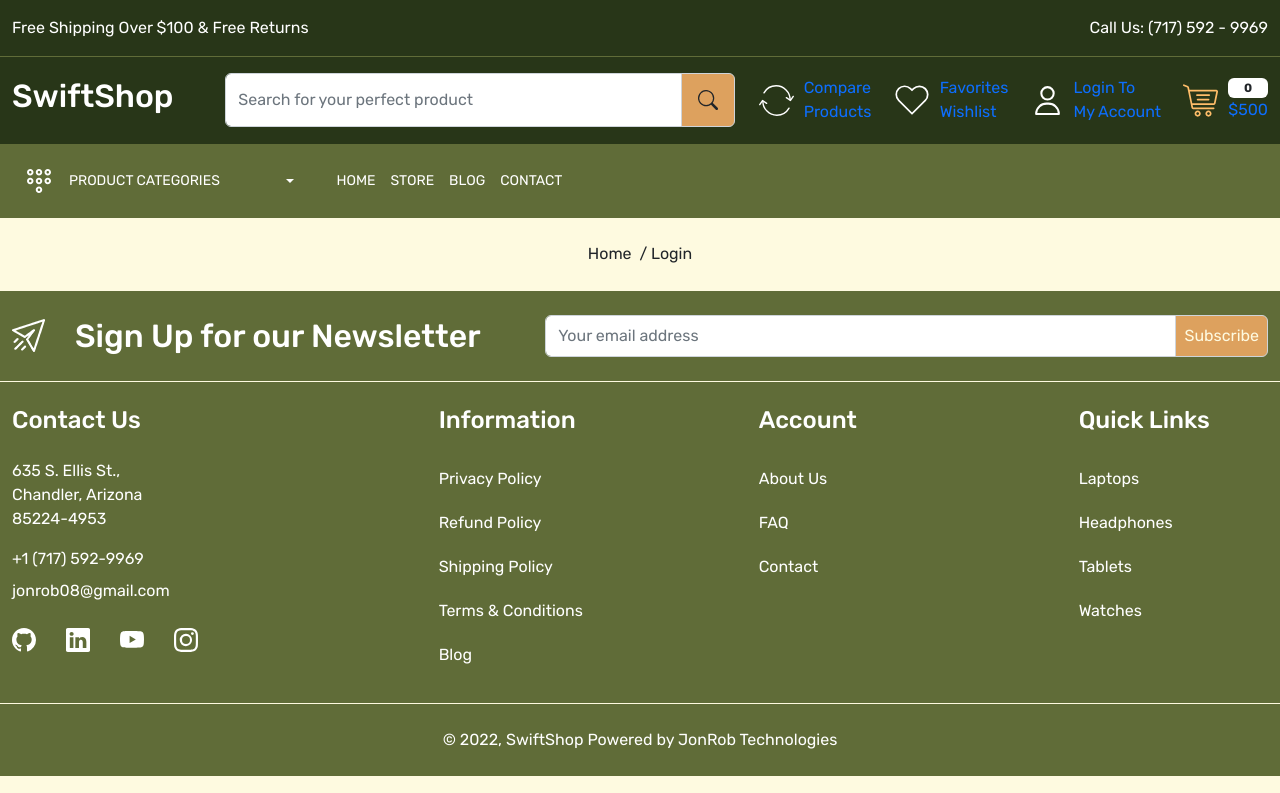
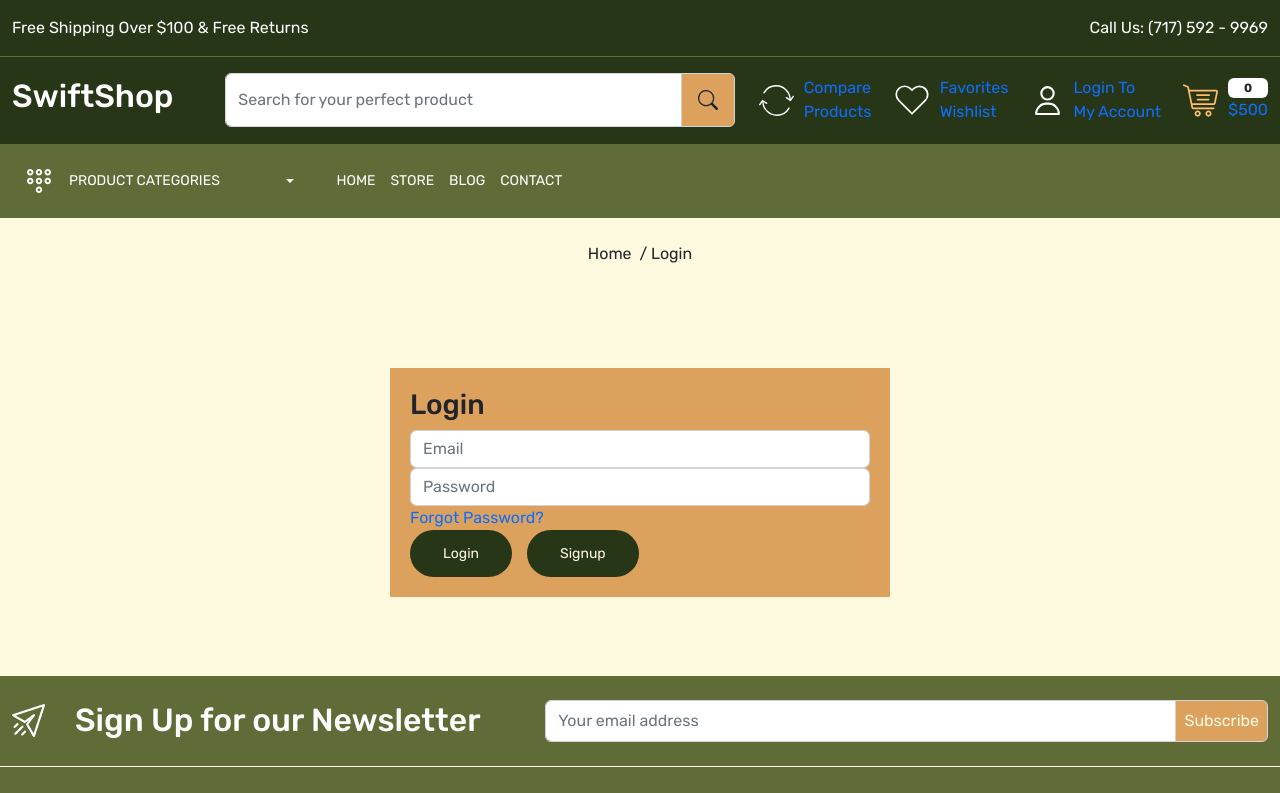
Before and after one commit to jonrob08/SwiftShop, a React (Create React App) app in the folder swiftshop/: page /login in a window 1280 px wide. Shown: the top 793 px of the page. Built offline with nearby package versions, Linux system fonts and the light colour scheme; a web font is replaced by a local one.

Commit message:
set up and style login page form

```diff
--- a/swiftshop/src/App.css
+++ b/swiftshop/src/App.css
@@ -611,3 +611,11 @@ footer .input-group-text {
   padding: 10px 0px;
   border-top: 1px solid var(--color-primary);
 }
+
+/* Login */
+.login-card {
+  padding: 20px;
+  background-color: var(--color-quaternary);
+  width: 500px;
+  margin: 30px auto;
+}
--- a/swiftshop/src/pages/Login.js
+++ b/swiftshop/src/pages/Login.js
@@ -1,4 +1,5 @@
 import React from 'react'
+import { Link } from 'react-router-dom';
 import BreadCrumb from "../components/BreadCrumb";
 import Meta from "../components/Meta";
 
@@ -8,6 +9,30 @@ const Login = () => {
     <>
       <Meta title={title} />
       <BreadCrumb title={title} />
+      <div className="login-wrapper py-5">
+        <div className="row">
+          <div className="col-12">
+            <div className="login-card">
+              <h3>Login</h3>
+              <form action="">
+                <div>
+                  <input type="email" name='email' placeholder='Email' className="form-control" />
+                </div>
+                <div>
+                  <input type="password" name='password' placeholder='Password' className="form-control" />
+                </div>
+                <div>
+                  <Link to="/forgot">Forgot Password?</Link>
+                  <div className='d-flex justify content-center gap-15 align-items-center'>
+                    <button className='button border-0'>Login</button>
+                    <Link className='button signup'>Signup</Link>
+                  </div>
+                </div>
+              </form>
+            </div>
+          </div>
+        </div>
+      </div>
     </>
   )
 }
```
